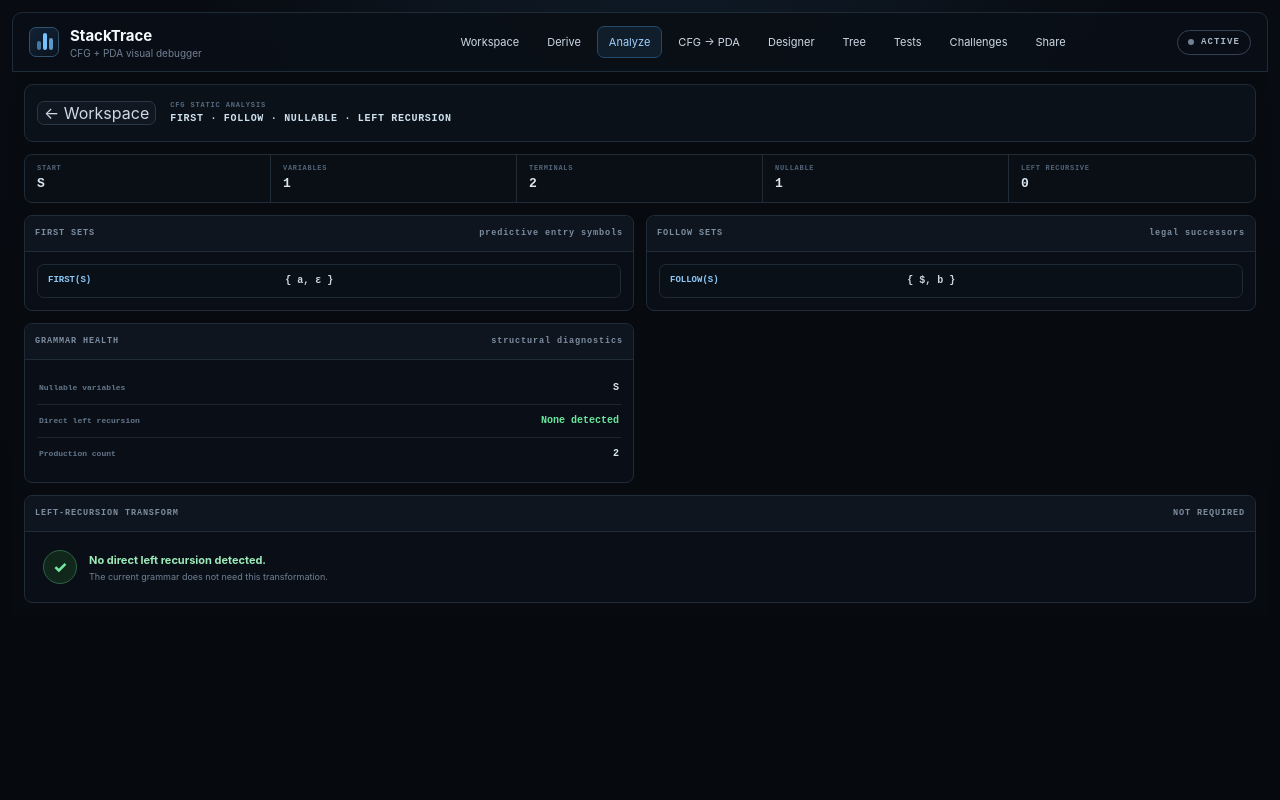
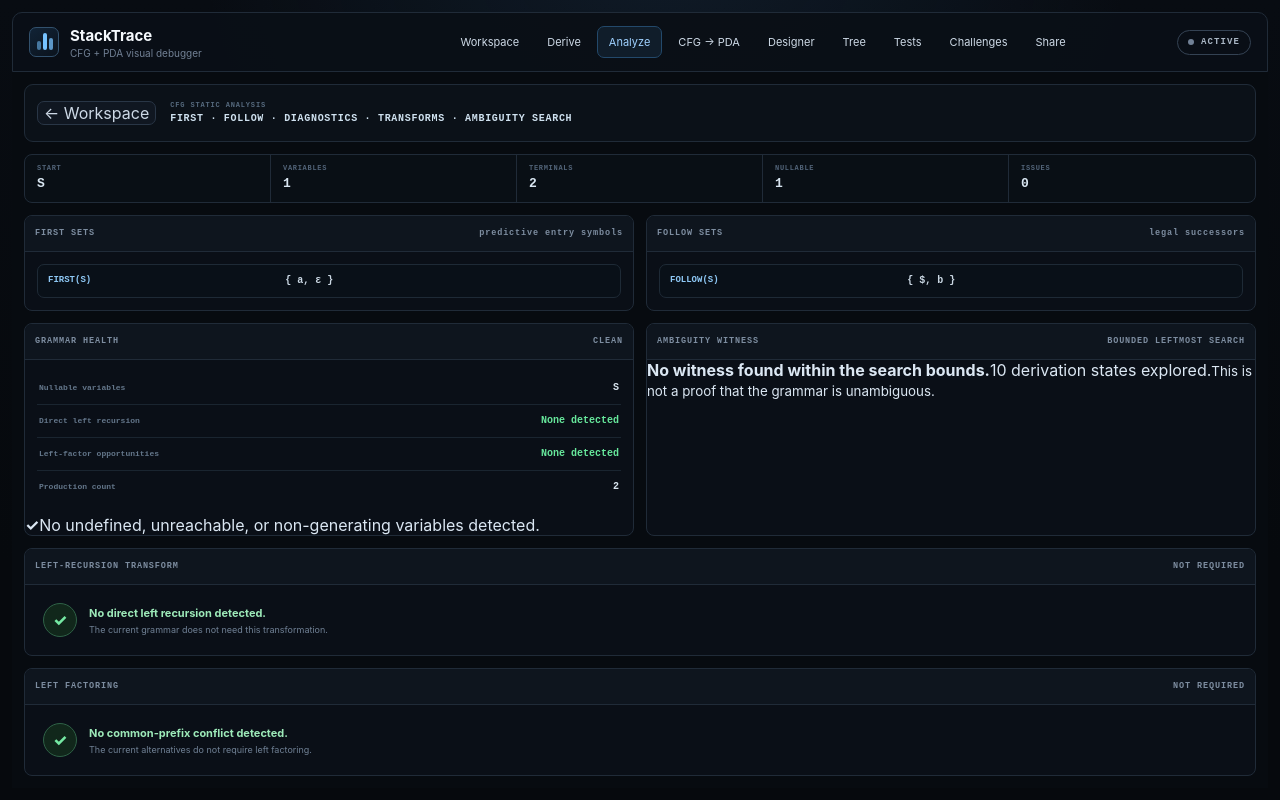
Before and after one commit to KuantumKnight/StackTrace, a React (Vite) app: page / in a window 1280 px wide. Both pictures are taken after a click on the button "Analyze". Built offline with nearby package versions, Linux system fonts and the light colour scheme.

Commit message:
feat(cfg): expose diagnostics factoring and ambiguity analysis

```diff
--- a/src/components/CFGAnalysis.tsx
+++ b/src/components/CFGAnalysis.tsx
@@ -1,5 +1,8 @@
 import { useMemo } from 'react'
 import { analyzeGrammar, grammarToSource, removeDirectLeftRecursion } from '../core/cfg/analysis'
+import { findAmbiguityWitness } from '../core/cfg/ambiguity'
+import { grammarDiagnostics } from '../core/cfg/diagnostics'
+import { findLeftFactoringOpportunities, leftFactorGrammar } from '../core/cfg/factoring'
 import { parseGrammar } from '../core/cfg/grammarParser'
 import '../styles/analysis.css'
 
@@ -23,13 +26,21 @@ export function CFGAnalysis({ grammarSource, onApplyGrammar, onBack }: CFGAnalys
     try {
       const grammar = parseGrammar(grammarSource)
       const analysis = analyzeGrammar(grammar)
-      const transformed = analysis.directLeftRecursive.length ? removeDirectLeftRecursion(grammar) : null
-      return { grammar, analysis, transformed, error: '' }
+      const diagnostics = grammarDiagnostics(grammar)
+      const factoring = findLeftFactoringOpportunities(grammar)
+      const leftRecursionFree = analysis.directLeftRecursive.length ? removeDirectLeftRecursion(grammar) : null
+      const factored = factoring.length ? leftFactorGrammar(grammar) : null
+      const ambiguity = findAmbiguityWitness(grammar, 8, 14, 4000)
+      return { grammar, analysis, diagnostics, factoring, leftRecursionFree, factored, ambiguity, error: '' }
     } catch (error) {
       return {
         grammar: null,
         analysis: null,
-        transformed: null,
+        diagnostics: [],
+        factoring: [],
+        leftRecursionFree: null,
+        factored: null,
+        ambiguity: null,
         error: error instanceof Error ? error.message : 'Invalid grammar',
       }
     }
@@ -39,16 +50,16 @@ export function CFGAnalysis({ grammarSource, onApplyGrammar, onBack }: CFGAnalys
     <section className="analysis-workspace">
       <div className="analysis-toolbar">
         <button onClick={onBack}>← Workspace</button>
-        <div><small>CFG STATIC ANALYSIS</small><strong>FIRST · FOLLOW · NULLABLE · LEFT RECURSION</strong></div>
+        <div><small>CFG STATIC ANALYSIS</small><strong>FIRST · FOLLOW · DIAGNOSTICS · TRANSFORMS · AMBIGUITY SEARCH</strong></div>
       </div>
 
-      {model.error ? <div className="analysis-error">{model.error}</div> : model.grammar && model.analysis && <>
+      {model.error ? <div className="analysis-error">{model.error}</div> : model.grammar && model.analysis && model.ambiguity && <>
         <div className="analysis-summary">
           <span><small>START</small><b>{model.grammar.startSymbol}</b></span>
           <span><small>VARIABLES</small><b>{model.grammar.nonTerminals.length}</b></span>
           <span><small>TERMINALS</small><b>{model.grammar.terminals.length}</b></span>
           <span><small>NULLABLE</small><b>{model.analysis.nullable.length}</b></span>
-          <span><small>LEFT RECURSIVE</small><b>{model.analysis.directLeftRecursive.length}</b></span>
+          <span><small>ISSUES</small><b>{model.diagnostics.length + model.analysis.directLeftRecursive.length + model.factoring.length}</b></span>
         </div>
 
         <div className="analysis-grid">
@@ -67,24 +78,61 @@ export function CFGAnalysis({ grammarSource, onApplyGrammar, onBack }: CFGAnalys
           </section>
 
           <section className="panel analysis-panel">
-            <div className="panel-heading"><span>GRAMMAR HEALTH</span><span>structural diagnostics</span></div>
+            <div className="panel-heading"><span>GRAMMAR HEALTH</span><span>{model.diagnostics.length ? `${model.diagnostics.length} DIAGNOSTICS` : 'CLEAN'}</span></div>
             <div className="health-list">
               <div><small>Nullable variables</small><strong>{model.analysis.nullable.join(', ') || 'None'}</strong></div>
               <div><small>Direct left recursion</small><strong className={model.analysis.directLeftRecursive.length ? 'warn' : 'ok'}>{model.analysis.directLeftRecursive.join(', ') || 'None detected'}</strong></div>
+              <div><small>Left-factor opportunities</small><strong className={model.factoring.length ? 'warn' : 'ok'}>{model.factoring.length || 'None detected'}</strong></div>
               <div><small>Production count</small><strong>{model.grammar.productions.reduce((sum, production) => sum + production.right.length, 0)}</strong></div>
+            </div>
+            <div className="diagnostic-list">
+              {model.diagnostics.map((item) => <div className={item.level} key={`${item.code}-${item.symbol}`}><b>{item.symbol}</b><span>{item.message}</span></div>)}
+              {!model.diagnostics.length && <div className="ok"><b>✓</b><span>No undefined, unreachable, or non-generating variables detected.</span></div>}
             </div>
           </section>
 
+          <section className="panel analysis-panel ambiguity-panel">
+            <div className="panel-heading"><span>AMBIGUITY WITNESS</span><span>BOUNDED LEFTMOST SEARCH</span></div>
+            {model.ambiguity.witness ? <div className="ambiguity-witness">
+              <div><small>WITNESS STRING</small><strong>{model.ambiguity.witness.value}</strong></div>
+              <div className="ambiguity-paths">
+                <ol>{model.ambiguity.witness.derivationA.map((form, index) => <li key={`a-${index}`}>{form}</li>)}</ol>
+                <span>≠</span>
+                <ol>{model.ambiguity.witness.derivationB.map((form, index) => <li key={`b-${index}`}>{form}</li>)}</ol>
+              </div>
+              <p>Two distinct leftmost derivations reach the same terminal string, which is an ambiguity witness.</p>
+            </div> : <div className="ambiguity-clear">
+              <strong>No witness found within the search bounds.</strong>
+              <span>{model.ambiguity.explored} derivation states explored{model.ambiguity.truncated ? ' before the node limit.' : '.'}</span>
+              <small>This is not a proof that the grammar is unambiguous.</small>
+            </div>}
+          </section>
+
           <section className="panel transform-panel">
-            <div className="panel-heading"><span>LEFT-RECURSION TRANSFORM</span><span>{model.transformed ? 'AVAILABLE' : 'NOT REQUIRED'}</span></div>
-            {model.transformed ? <>
+            <div className="panel-heading"><span>LEFT-RECURSION TRANSFORM</span><span>{model.leftRecursionFree ? 'AVAILABLE' : 'NOT REQUIRED'}</span></div>
+            {model.leftRecursionFree ? <>
               <div className="grammar-compare">
                 <div><small>BEFORE</small><pre>{grammarSource}</pre></div>
                 <div className="transform-arrow">→</div>
-                <div><small>AFTER</small><pre>{grammarToSource(model.transformed)}</pre></div>
+                <div><small>AFTER</small><pre>{grammarToSource(model.leftRecursionFree)}</pre></div>
               </div>
-              <button className="analysis-apply" onClick={() => onApplyGrammar(grammarToSource(model.transformed!))}>Apply transformed grammar</button>
+              <button className="analysis-apply" onClick={() => onApplyGrammar(grammarToSource(model.leftRecursionFree!))}>Apply recursion-free grammar</button>
             </> : <div className="analysis-clean"><span>✓</span><div><strong>No direct left recursion detected.</strong><small>The current grammar does not need this transformation.</small></div></div>}
+          </section>
+
+          <section className="panel transform-panel">
+            <div className="panel-heading"><span>LEFT FACTORING</span><span>{model.factored ? `${model.factoring.length} OPPORTUNITY` : 'NOT REQUIRED'}</span></div>
+            {model.factored ? <>
+              <div className="factoring-opportunities">
+                {model.factoring.map((item) => <code key={`${item.left}-${item.prefix}`}>{item.left}: prefix “{item.prefix}” groups {item.alternatives.join(' | ')}</code>)}
+              </div>
+              <div className="grammar-compare">
+                <div><small>BEFORE</small><pre>{grammarSource}</pre></div>
+                <div className="transform-arrow">→</div>
+                <div><small>AFTER</small><pre>{grammarToSource(model.factored)}</pre></div>
+              </div>
+              <button className="analysis-apply" onClick={() => onApplyGrammar(grammarToSource(model.factored!))}>Apply left-factored grammar</button>
+            </> : <div className="analysis-clean"><span>✓</span><div><strong>No common-prefix conflict detected.</strong><small>The current alternatives do not require left factoring.</small></div></div>}
           </section>
         </div>
       </>}
```
